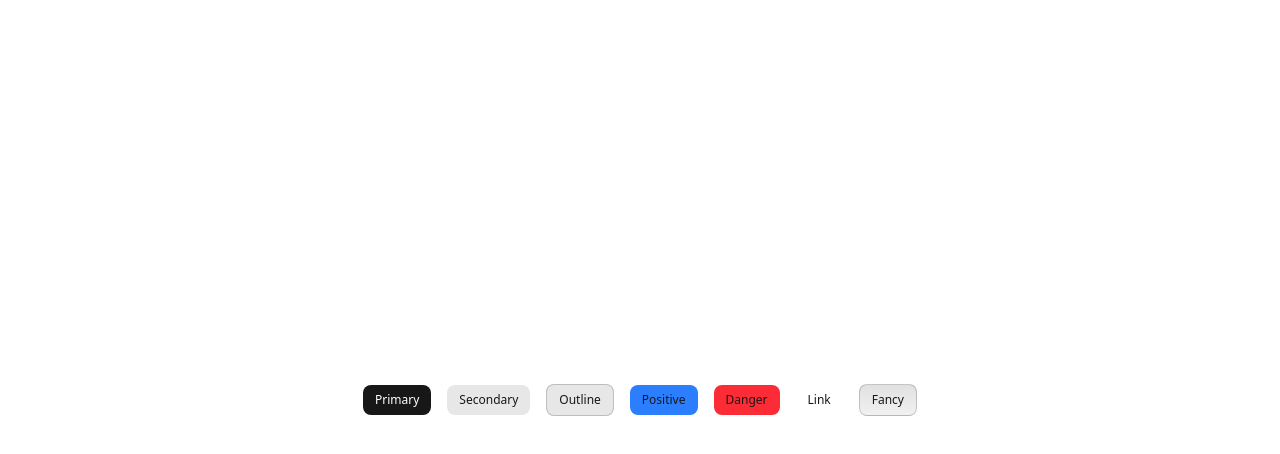
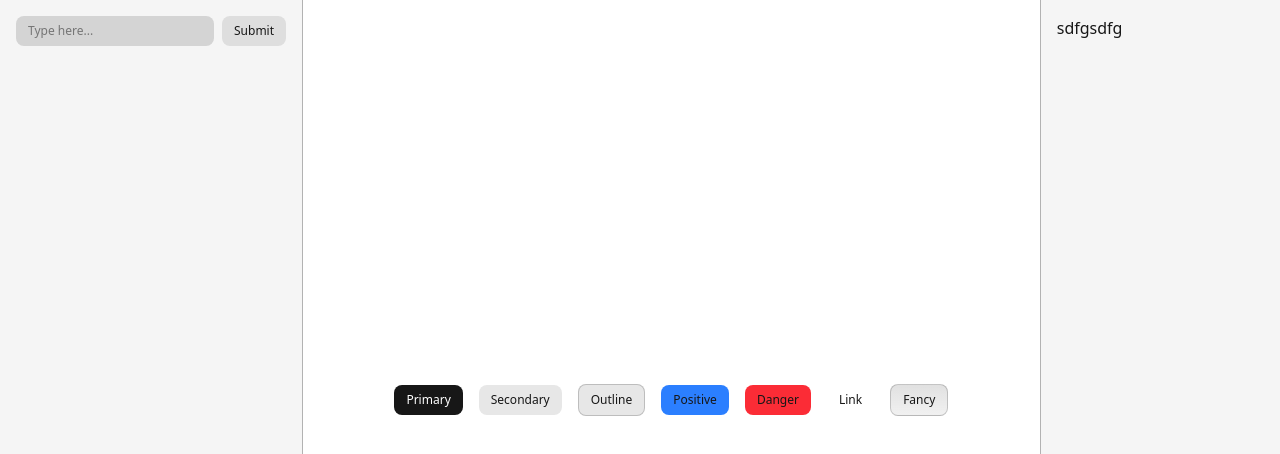
Before and after one commit to sxn4y/epsilon-ui-docs, a Next.js app: page / in a window 1280 px wide. Shown: the top 454 px of the page. Built offline with nearby package versions, Linux system fonts and the light colour scheme.

Commit message:
textbox and elayout

```diff
--- a/app/globals.css
+++ b/app/globals.css
@@ -1,47 +1,22 @@
 @import "tailwindcss";
 @import "tw-animate-css";
 
-@custom-variant dark (&:is(.dark *));
-
 :root {
+  --background: #ffffff;
+  --foreground: #171717;
   --s1: .25rem;
   --s2: .5rem;
   --s3: .75rem;
   --s4: 1rem;
   --s5: 1.5rem;
   --s6: 2rem;
-  --radius: 0.625rem;
-  --background: oklch(1 0 0);
-  --foreground: oklch(0.145 0 0);
-  --card: oklch(1 0 0);
-  --card-foreground: oklch(0.145 0 0);
-  --popover: oklch(1 0 0);
-  --popover-foreground: oklch(0.145 0 0);
-  --primary: oklch(0.205 0 0);
-  --primary-foreground: oklch(0.985 0 0);
-  --secondary: oklch(0.97 0 0);
-  --secondary-foreground: oklch(0.205 0 0);
-  --muted: oklch(0.97 0 0);
-  --muted-foreground: oklch(0.556 0 0);
-  --accent: oklch(0.97 0 0);
-  --accent-foreground: oklch(0.205 0 0);
-  --destructive: oklch(0.577 0.245 27.325);
-  --border: oklch(0.922 0 0);
-  --input: oklch(0.922 0 0);
-  --ring: oklch(0.708 0 0);
-  --chart-1: oklch(0.646 0.222 41.116);
-  --chart-2: oklch(0.6 0.118 184.704);
-  --chart-3: oklch(0.398 0.07 227.392);
-  --chart-4: oklch(0.828 0.189 84.429);
-  --chart-5: oklch(0.769 0.188 70.08);
-  --sidebar: oklch(0.985 0 0);
-  --sidebar-foreground: oklch(0.145 0 0);
-  --sidebar-primary: oklch(0.205 0 0);
-  --sidebar-primary-foreground: oklch(0.985 0 0);
-  --sidebar-accent: oklch(0.97 0 0);
-  --sidebar-accent-foreground: oklch(0.205 0 0);
-  --sidebar-border: oklch(0.922 0 0);
-  --sidebar-ring: oklch(0.708 0 0);
+}
+
+@media (prefers-color-scheme: dark) {
+  :root {
+    --background: #111315;
+    --foreground: #ededed;
+  }
 }
 
 @theme inline {
@@ -88,40 +63,6 @@ body {
   height: 100vh;
 }
 
-.dark {
-  --background: oklch(0.145 0 0);
-  --foreground: oklch(0.985 0 0);
-  --card: oklch(0.205 0 0);
-  --card-foreground: oklch(0.985 0 0);
-  --popover: oklch(0.205 0 0);
-  --popover-foreground: oklch(0.985 0 0);
-  --primary: oklch(0.922 0 0);
-  --primary-foreground: oklch(0.205 0 0);
-  --secondary: oklch(0.269 0 0);
-  --secondary-foreground: oklch(0.985 0 0);
-  --muted: oklch(0.269 0 0);
-  --muted-foreground: oklch(0.708 0 0);
-  --accent: oklch(0.269 0 0);
-  --accent-foreground: oklch(0.985 0 0);
-  --destructive: oklch(0.704 0.191 22.216);
-  --border: oklch(1 0 0 / 10%);
-  --input: oklch(1 0 0 / 15%);
-  --ring: oklch(0.556 0 0);
-  --chart-1: oklch(0.488 0.243 264.376);
-  --chart-2: oklch(0.696 0.17 162.48);
-  --chart-3: oklch(0.769 0.188 70.08);
-  --chart-4: oklch(0.627 0.265 303.9);
-  --chart-5: oklch(0.645 0.246 16.439);
-  --sidebar: oklch(0.205 0 0);
-  --sidebar-foreground: oklch(0.985 0 0);
-  --sidebar-primary: oklch(0.488 0.243 264.376);
-  --sidebar-primary-foreground: oklch(0.985 0 0);
-  --sidebar-accent: oklch(0.269 0 0);
-  --sidebar-accent-foreground: oklch(0.985 0 0);
-  --sidebar-border: oklch(1 0 0 / 10%);
-  --sidebar-ring: oklch(0.556 0 0);
-}
-
 @layer base {
   * {
     @apply border-border outline-ring/50;
--- a/app/page.tsx
+++ b/app/page.tsx
@@ -2,11 +2,22 @@
 
 import Button from "@/components/ui/button";
 import SReveal from "@/components/ui/sReveal";
-import { ELayout, ESidebar } from "@/components/ui/eLayout";
+import { ELayout, ESidebar, EContentbar } from "@/components/ui/eLayout";
+import TextBox from "@/components/ui/textBox";
 
 export default function Home() {
   return (
-    <SReveal className="flex flex-wrap justify-center h-screen">
+    <ELayout reveal={true} stagger={0.2} staggerFrom="end">
+      <ESidebar>
+        <form className="flex gap-2">
+          <TextBox id="test"/>
+          <Button variant="secondary" parallax type="submit">
+            Submit
+          </Button>
+        </form>
+      </ESidebar>
+      <EContentbar>
+        <SReveal delay={0.5} opacity={0} className="flex flex-wrap justify-center h-full w-full">
           <Button
             onClick={() => void 0}
             className="self-center hover:shadow-lg font-bold m-2"
@@ -63,5 +74,8 @@ export default function Home() {
             Fancy
           </Button>
         </SReveal>
+      </EContentbar>
+      <ESidebar side="right">sdfgsdfg</ESidebar>
+    </ELayout>
   );
 }
--- a/components/ui/eLayout.tsx
+++ b/components/ui/eLayout.tsx
@@ -3,6 +3,7 @@
 import React, { ReactNode, useEffect, useRef } from "react";
 import gsap from "gsap";
 import ScrollTrigger from "gsap/ScrollTrigger";
+
 gsap.registerPlugin(ScrollTrigger);
 
 interface layoutProps {
@@ -38,7 +39,7 @@ const ELayout: React.FC<layoutProps> = ({
 
   duration = 0.8,
   delay = 0,
-  opacity = "0.2",
+  opacity = 0,
   scale = 1,
   angle = 0,
   threshold = 0.1,
@@ -46,7 +47,7 @@ const ELayout: React.FC<layoutProps> = ({
   reverse = false,
   ease = "power3.out",
   direction = "ver",
-  stagger = 0.4,
+  stagger = 0,
   staggerFrom = "start",
 }) => {
   const ref = useRef(null);
@@ -58,25 +59,13 @@ const ELayout: React.FC<layoutProps> = ({
   useEffect(() => {
     if (reveal) {
       const el =
-        document.querySelector(".epsilon-sidebar, .epsilon-contentbar");
+        document.querySelectorAll(".epsilon-layout .epsilon-sublayout");
       if (!el) return;
       let tl = gsap.timeline({
         scrollTrigger: {
           trigger: el,
           start: `top ${percent}%`,
           end: `bottom +=50px`,
-          onEnter: () => {
-            tl.restart();
-          },
-          onLeave: () => {
-            tl.pause(0);
-          },
-          onEnterBack: () => {
-            tl.restart();
-          },
-          onLeaveBack: () => {
-            tl.pause(0);
-          },
         },
       });
 
@@ -103,7 +92,7 @@ const ELayout: React.FC<layoutProps> = ({
     }
   });
   return (
-    <div className={`w-full h-full epsilon-layout flex flex-row ${className}`}>
+    <div className={`w-full h-full overflow-hidden epsilon-layout flex flex-row ${className}`}>
       {children}
     </div>
   );
@@ -117,8 +106,8 @@ const ESidebar: React.FC<sidebarProps> = ({
   return (
     <div
       className={`${
-        side === "left" ? "border-e" : "border-s justify-self-center"
-      } border-(--foreground)/30 bg-(--background) epsilon-sidebar ${className}`}
+        side === "left" ? "border-e" : "border-s ml-auto"
+      } w-100 border-(--foreground)/30 bg-(--foreground)/4 opacity-0 p-4 epsilon-sublayout ${className}`}
     >
       {children}
     </div>
@@ -127,7 +116,7 @@ const ESidebar: React.FC<sidebarProps> = ({
 
 const EContentbar: React.FC<layoutProps> = ({children, className}) => {
   return (
-    <div className="epsilon-contentbar flex-1 flex flex-row grow-100">
+    <div className="w-full flex opacity-0 p-4 epsilon-sublayout">
       {children}
     </div>
   );
--- a/components/ui/epsilon.css
+++ b/components/ui/epsilon.css
@@ -1,21 +1,12 @@
 @import "tailwindcss";
 
 :root {
-  --background: #ffffff;
-  --foreground: #171717;
   --s1: .25rem;
   --s2: .5rem;
   --s3: .75rem;
   --s4: 1rem;
   --s5: 1.5rem;
   --s6: 2rem;
-}
-
-@media (prefers-color-scheme: dark) {
-  :root {
-    --background: #0a0a0a;
-    --foreground: #ededed;
-  }
 }
 
 .glow-effect {
--- /dev/null
+++ b/components/ui/textBox.tsx
@@ -0,0 +1,122 @@
+"use client";
+
+import React, { ReactNode, useEffect } from "react";
+import "./epsilon.css";
+import { div } from "motion/react-client";
+
+export interface TextBoxProps {
+  children?: ReactNode;
+  className?: string;
+  parallax?: boolean;
+  tiltFactor?: number;
+
+  placeholder?: string;
+  value?: string;
+  id?: string;
+  name?: string;
+  autoComplete?: string;
+  autoFocus?: boolean;
+  disabled?: boolean;
+  readOnly?: boolean;
+  required?: boolean;
+  onChange?: (e: React.ChangeEvent<HTMLInputElement>) => void;
+  onFocus?: (e: React.FocusEvent<HTMLInputElement>) => void;
+
+  variant?: "default" | "email" | "password" | "search";
+}
+
+const TextBox: React.FC<TextBoxProps> = ({
+  children,
+  className = "",
+  parallax = false,
+  tiltFactor = 20,
+
+  placeholder = "Type here...",
+  value = "",
+  id,
+  name,
+  autoComplete = "off",
+  autoFocus = false,
+  disabled = false,
+  readOnly = false,
+  required = false,
+  onChange,
+  onFocus,
+
+  variant = "default",
+}) => {
+  const textBoxRef = React.useRef<HTMLInputElement>(null);
+  const isTouchDevice = () => {
+    if (typeof window !== "undefined") {
+      return "ontouchstart" in window || navigator.maxTouchPoints > 0;
+    }
+    return false;
+  };
+
+  if (isTouchDevice()) {
+    tiltFactor = 0;
+  }
+
+  let inBuiltClass =
+    "px-3 py-1.5 rounded-(--s2) text-(length:--s3) text-(--foreground) bg-(--foreground)/15 font-medium overflow-hidden outline-(--foreground)/7.5 outline-0 delay-25 transition-[outline] transition-[background] hover:bg-(--foreground)/9 focus:outline-3";
+
+  useEffect(() => {
+    const textBox = textBoxRef.current;
+    let handleMouseMove = (e: MouseEvent) => {},
+      handleMouseLeave = () => {};
+
+    if (!textBox) return;
+
+    if (parallax) {
+      handleMouseMove = (e: MouseEvent) => {
+        const rect = textBox.getBoundingClientRect();
+        const x = e.clientX - rect.left;
+        const y = e.clientY - rect.top;
+        const centerX = rect.width / 2;
+        const centerY = rect.height / 2;
+        const tiltX = (y - centerY) / (textBox.clientHeight / tiltFactor);
+        const tiltY = (centerX - x) / (textBox.clientWidth / tiltFactor);
+
+        textBox.style.setProperty("--x", `${x}%`);
+        textBox.style.setProperty("--y", `${y}%`);
+        textBox.style.transform = `perspective(1000px) rotateX(${tiltX}deg) rotateY(${tiltY}deg)`;
+      };
+
+      handleMouseLeave = () => {
+        textBox.style.transform =
+          "perspective(1000px) rotateX(0deg) rotateY(0deg)";
+      };
+
+      textBox.addEventListener("mousemove", handleMouseMove);
+
+      textBox.addEventListener("mouseleave", handleMouseLeave);
+    }
+
+    textBox.value = value;
+
+    return () => {
+      textBox.removeEventListener("mousemove", handleMouseMove);
+      textBox.removeEventListener("mouseleave", handleMouseLeave);
+    };
+  });
+
+  return (
+    <input
+      type="text"
+      className={`${inBuiltClass} ${className}`}
+      id={id}
+      name={name}
+      placeholder={placeholder}
+      autoComplete={autoComplete}
+      autoFocus={autoFocus}
+      disabled={disabled}
+      readOnly={readOnly}
+      required={required}
+      onChange={onChange}
+      onFocus={onFocus}
+      ref={textBoxRef}
+    />
+  );
+};
+
+export default TextBox;
```
Lines whose indentation alone changed are shown as unchanged.
